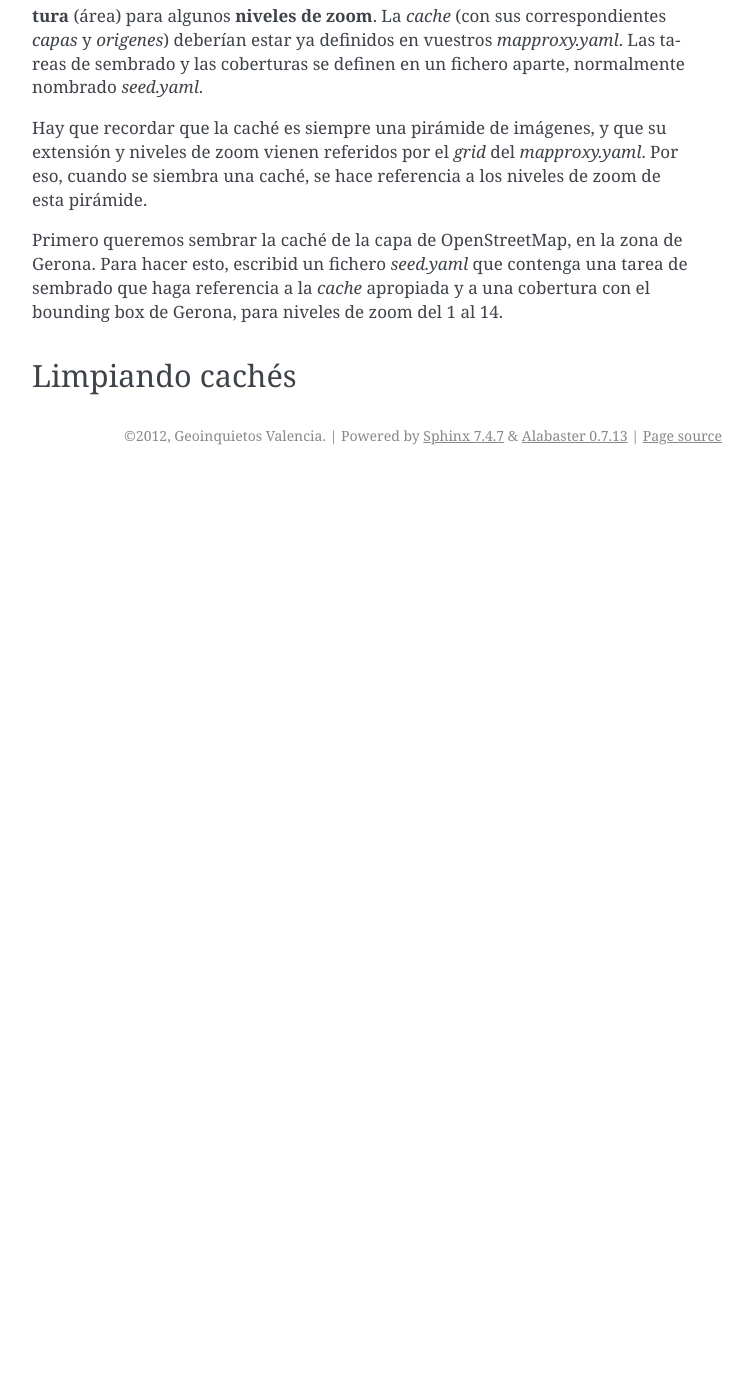
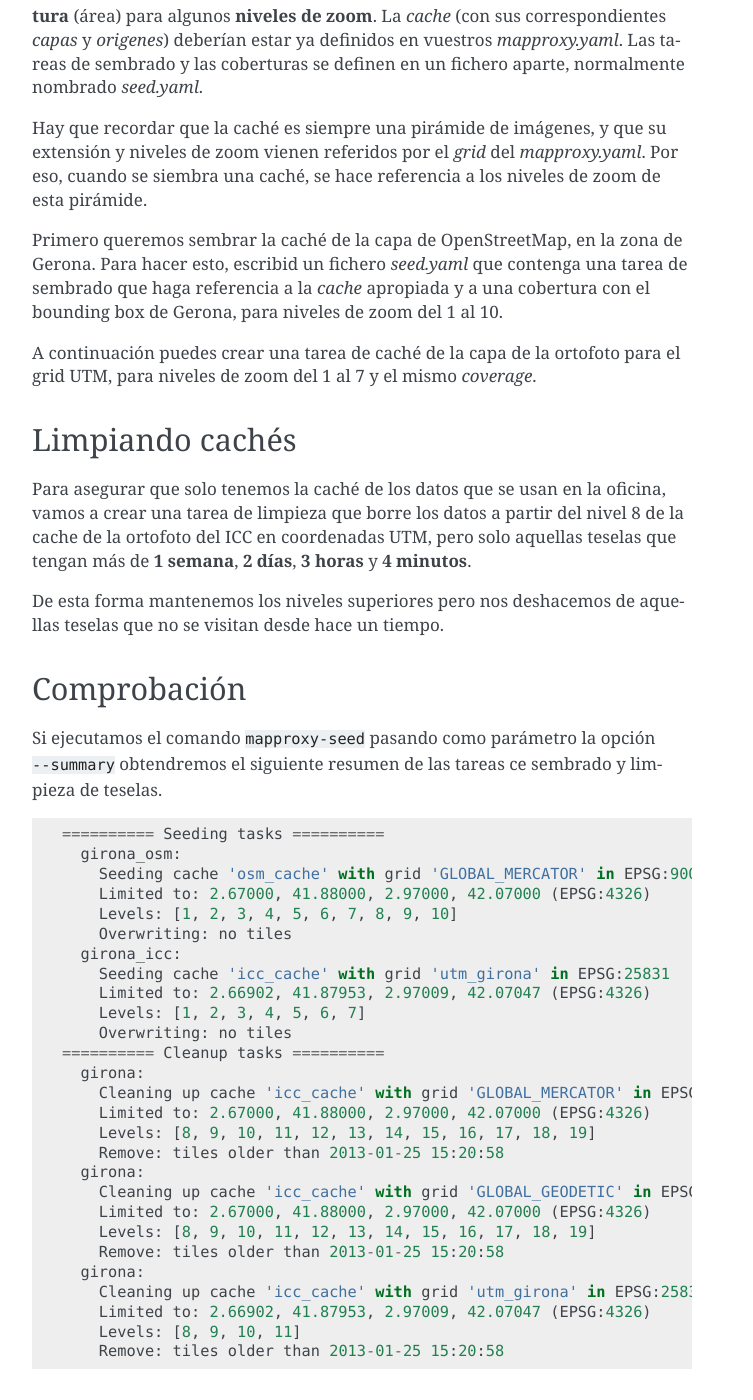
Before and after one commit to geoinquietosvlc/mapproxy-workshop, a Sphinx documentation site: the page built from doc/source/ejercicios/seeding.rst, in a window 1280 px wide and 1400 px high, scrolled down 588 px. Shown: the whole window, without its empty margins (388-1141 px from the left). Built offline with Sphinx 7.4.7, drawn with Linux system fonts in a browser that asks for light colours; before the commit the page ends 1063 px from its top, so only the background shows below that.

Commit message:
metiendo contenido al ejercicio de seeding

```diff
--- a/doc/source/ejercicios/seeding.rst
+++ b/doc/source/ejercicios/seeding.rst
@@ -1,6 +1,5 @@
 Ejercicio: *seeding* y borrado de *caches*
 --------------------------------------------
-
 
 
 Sembrar una caché
@@ -24,10 +23,50 @@ La tarea más sencilla es lanzar *una* **tarea** de sembrado *un* **cache** en *
 Hay que recordar que la caché es siempre una pirámide de imágenes, y que su extensión y niveles de zoom vienen referidos por el *grid* del *mapproxy.yaml*. Por eso, cuando se siembra una caché, se hace referencia a los niveles de zoom de esta pirámide.
 
 
-Primero queremos sembrar la caché de la capa de OpenStreetMap, en la zona de Gerona. Para hacer esto, escribid un fichero *seed.yaml* que contenga una tarea de sembrado que haga referencia a la *cache* apropiada y a una cobertura con el bounding box de Gerona, para niveles de zoom del 1 al 14.
+Primero queremos sembrar la caché de la capa de OpenStreetMap, en la zona de Gerona. Para hacer esto, escribid un fichero *seed.yaml* que contenga una tarea de sembrado que haga referencia a la *cache* apropiada y a una cobertura con el bounding box de Gerona, para niveles de zoom del 1 al 10.
 
-
+A continuación puedes crear una tarea de caché de la capa de la ortofoto para el grid UTM, para niveles de zoom del 1 al 7 y el mismo *coverage*.
 
 
 Limpiando cachés
 +++++++++++++++++++++++++++++++++++++++++++++++++++++++++++++++
+
+Para asegurar que solo tenemos la caché de los datos que se usan en la oficina, vamos a crear una tarea de limpieza que borre los datos a partir del nivel 8 de la cache de la ortofoto del ICC en coordenadas UTM, pero solo aquellas teselas que tengan más de **1 semana**, **2 días**, **3 horas** y **4 minutos**.
+
+De esta forma mantenemos los niveles superiores pero nos deshacemos de aquellas teselas que no se visitan desde hace un tiempo.
+
+
+Comprobación
++++++++++++++++++++++++++++++++++++++++++++++++++++++++++++++++
+
+Si ejecutamos el comando ``mapproxy-seed`` pasando como parámetro la opción ``--summary`` obtendremos el siguiente resumen de las tareas ce sembrado y limpieza de teselas.
+
+::
+
+	========== Seeding tasks ==========
+	  girona_osm:
+	    Seeding cache 'osm_cache' with grid 'GLOBAL_MERCATOR' in EPSG:900913
+	    Limited to: 2.67000, 41.88000, 2.97000, 42.07000 (EPSG:4326)
+	    Levels: [1, 2, 3, 4, 5, 6, 7, 8, 9, 10]
+	    Overwriting: no tiles
+	  girona_icc:
+	    Seeding cache 'icc_cache' with grid 'utm_girona' in EPSG:25831
+	    Limited to: 2.66902, 41.87953, 2.97009, 42.07047 (EPSG:4326)
+	    Levels: [1, 2, 3, 4, 5, 6, 7]
+	    Overwriting: no tiles
+	========== Cleanup tasks ==========
+	  girona:
+	    Cleaning up cache 'icc_cache' with grid 'GLOBAL_MERCATOR' in EPSG:900913
+	    Limited to: 2.67000, 41.88000, 2.97000, 42.07000 (EPSG:4326)
+	    Levels: [8, 9, 10, 11, 12, 13, 14, 15, 16, 17, 18, 19]
+	    Remove: tiles older than 2013-01-25 15:20:58
+	  girona:
+	    Cleaning up cache 'icc_cache' with grid 'GLOBAL_GEODETIC' in EPSG:4326
+	    Limited to: 2.67000, 41.88000, 2.97000, 42.07000 (EPSG:4326)
+	    Levels: [8, 9, 10, 11, 12, 13, 14, 15, 16, 17, 18, 19]
+	    Remove: tiles older than 2013-01-25 15:20:58
+	  girona:
+	    Cleaning up cache 'icc_cache' with grid 'utm_girona' in EPSG:25831
+	    Limited to: 2.66902, 41.87953, 2.97009, 42.07047 (EPSG:4326)
+	    Levels: [8, 9, 10, 11]
+	    Remove: tiles older than 2013-01-25 15:20:58
```
